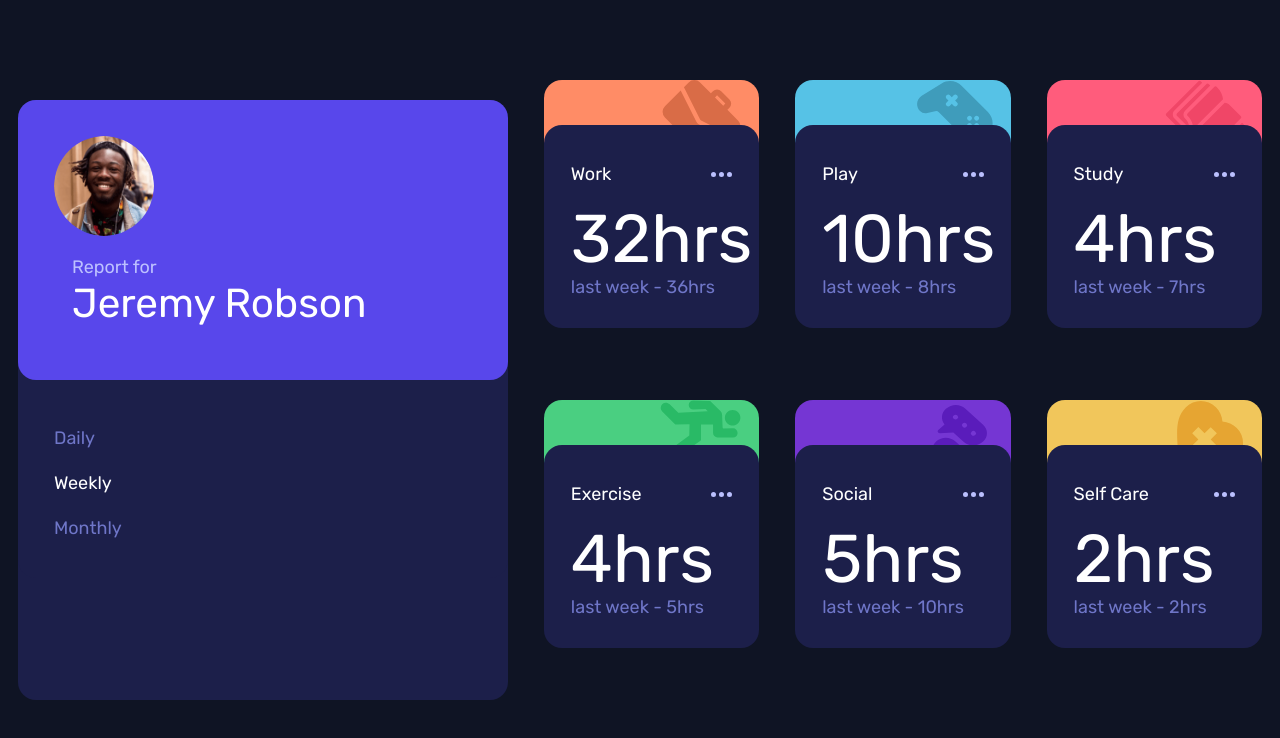
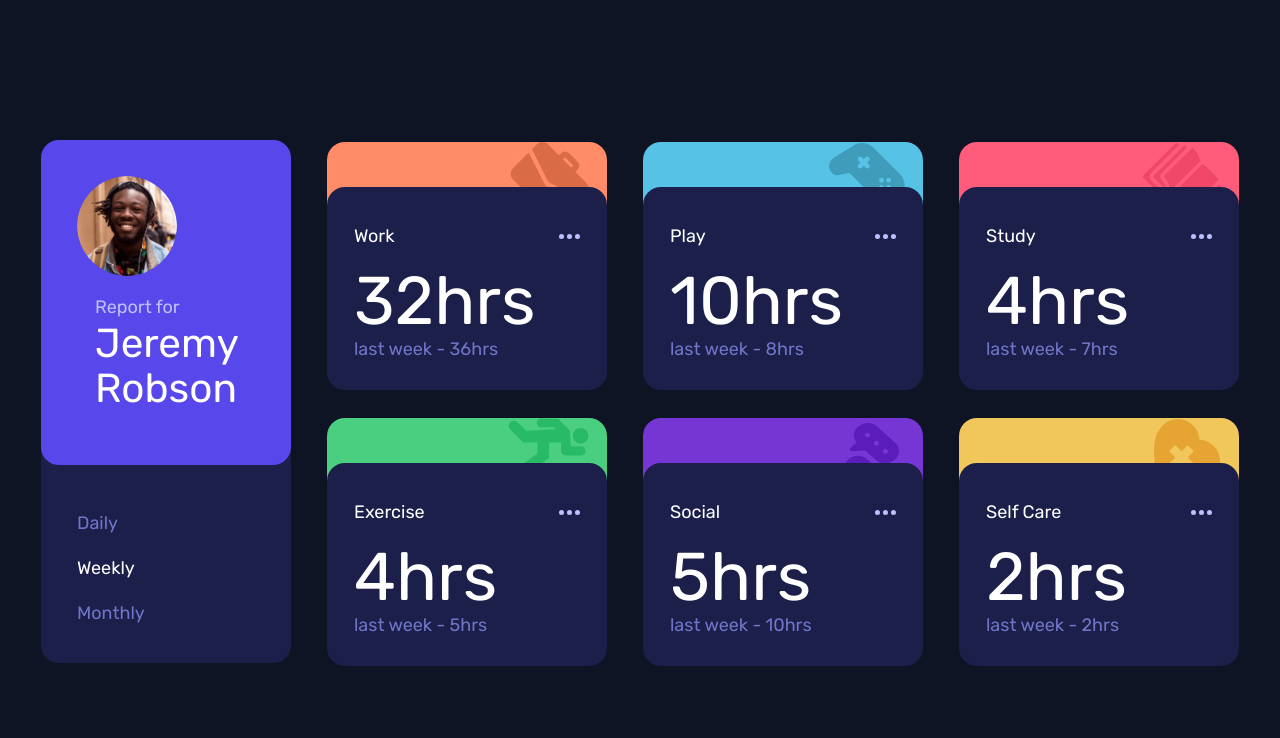
Before and after one commit to MikevPeeren/time-tracking-dashboard, a Next.js app: page / in a window 1280 px wide. Shown: the top 738 px of the page. Built offline with nearby package versions, Linux system fonts and the light colour scheme.

Commit message:
:recycle: adjustments for desktop

```diff
--- a/components/ProfileCard.tsx
+++ b/components/ProfileCard.tsx
@@ -14,7 +14,7 @@ const ProfileCard: NextComponentType = ({ handleTimeFrameTypeChange }) => {
 
   return (
     <div
-      className={`h-3/4 md:w-2/3 flex flex-col bg-secondary-dark-blue rounded-2xl mx-4 my-10`}
+      className={`${styles.ProfileCard} md:w-2/3 flex flex-col bg-secondary-dark-blue rounded-2xl mx-4 my-10`}
     >
       <div className="flex flex-row md:flex-col justify-center bg-primary-blue rounded-2xl py-8  md:p-8 relative z-10">
         <Image
--- a/components/TrackingCard.module.scss
+++ b/components/TrackingCard.module.scss
@@ -1,4 +1,4 @@
 .TrackingCard {
-  // width: 280px;
-  // height: 240px;
+  width: 280px;
+  height: 240px;
 }
--- a/components/TrackingCard.tsx
+++ b/components/TrackingCard.tsx
@@ -40,7 +40,7 @@ const TrackingCard: NextComponentType = ({
   });
 
   return (
-    <div className={`h-2/5 mx-4 rounded-2xl`}>
+    <div className={`${styles.TrackingCard} mx-4 my-4 rounded-2xl`}>
       <div
         className={`flex flex-col items-end h-20 pr-4 rounded-2xl relative ${backgroundColor}`}
       >
@@ -57,11 +57,11 @@ const TrackingCard: NextComponentType = ({
             alt="Ellipsis"
           />
         </div>
-        <div className="flex-col">
+        <div className="flex flex-col">
           <span className="text-white font-light text-4xl pr-4 md:text-6xl">
             {`${timeFrames[timeFrameType]?.current}hrs`}
           </span>
-          <span className="text-secondary-desaturated-blue md:pb-2">
+          <span className="text-secondary-desaturated-blue ">
             {` last week - ${timeFrames[timeFrameType]?.previous}hrs`}
           </span>
         </div>
--- a/components/TrackingCardCollection.tsx
+++ b/components/TrackingCardCollection.tsx
@@ -14,7 +14,7 @@ const TrackingCardCollection = ({ timeFrameType }): NextComponentType => {
 
   return (
     <div
-      className={`h-4/5 grid md:grid-cols-3 grid-cols-1 ${styles.TrackingCardCollection}`}
+      className={`grid md:grid-cols-3 grid-cols-1 ${styles.TrackingCardCollection}`}
     >
       {data.map((timeTrack, index) => {
         return (
```
